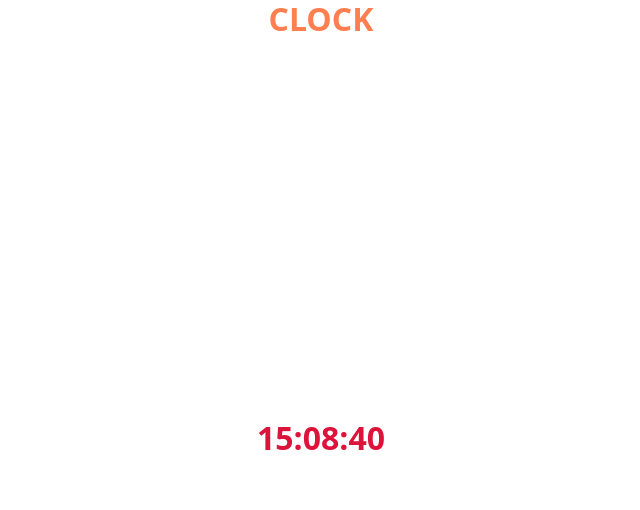
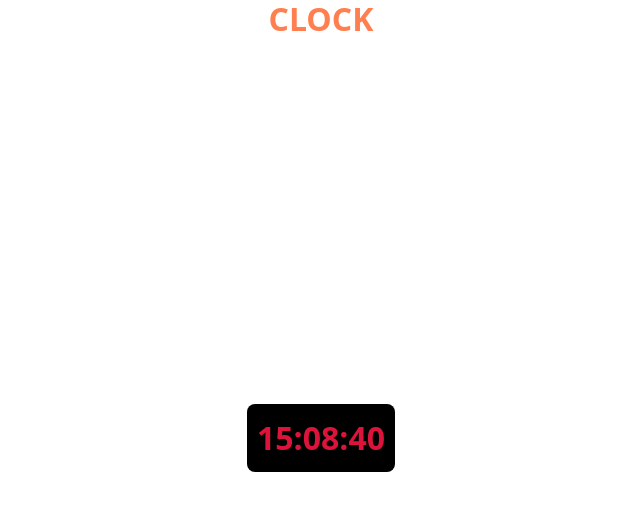
Before and after one commit to ehandresen/simple-clock-app, a React (Vite) app: page / in a window 1280 px wide. Shown: the top 510 px of the page, without its empty margins (319-959 px from the left). Built offline with nearby package versions, Linux system fonts and the light colour scheme.

Commit message:
added som style to clock

```diff
--- a/src/App.jsx
+++ b/src/App.jsx
@@ -10,7 +10,9 @@ const App = () => {
         <Header title="CLOCK" />
       </div>
       <div className="container">
-        <Clock />
+        <div id="clock-background">
+          <Clock />
+        </div>
       </div>
     </div>
   );
--- a/src/index.css
+++ b/src/index.css
@@ -27,6 +27,12 @@ body {
   font-weight: bold;
 }
 
+#clock-background {
+  background: #000;
+  padding: 10px;
+  border-radius: 8px;
+}
+
 #clock-text {
   font-weight: bold;
   font-size: xx-large;
```
